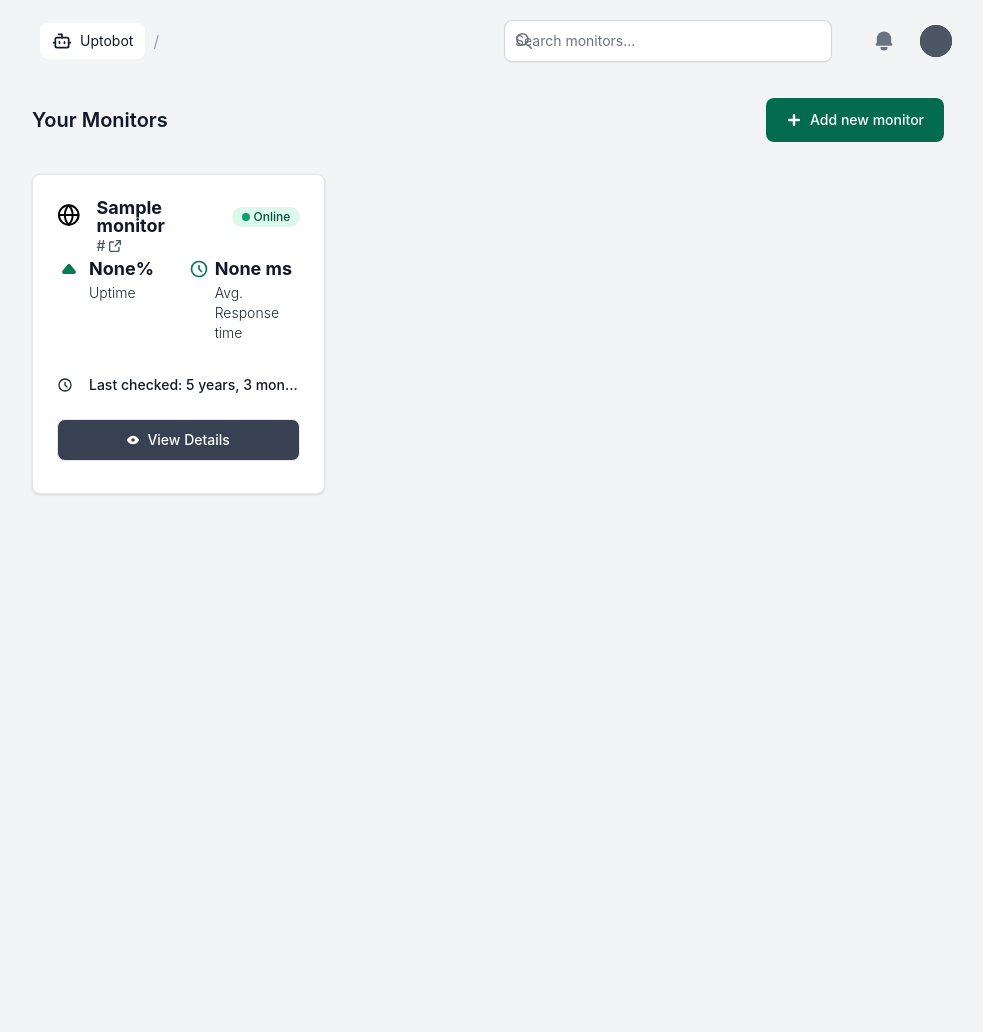
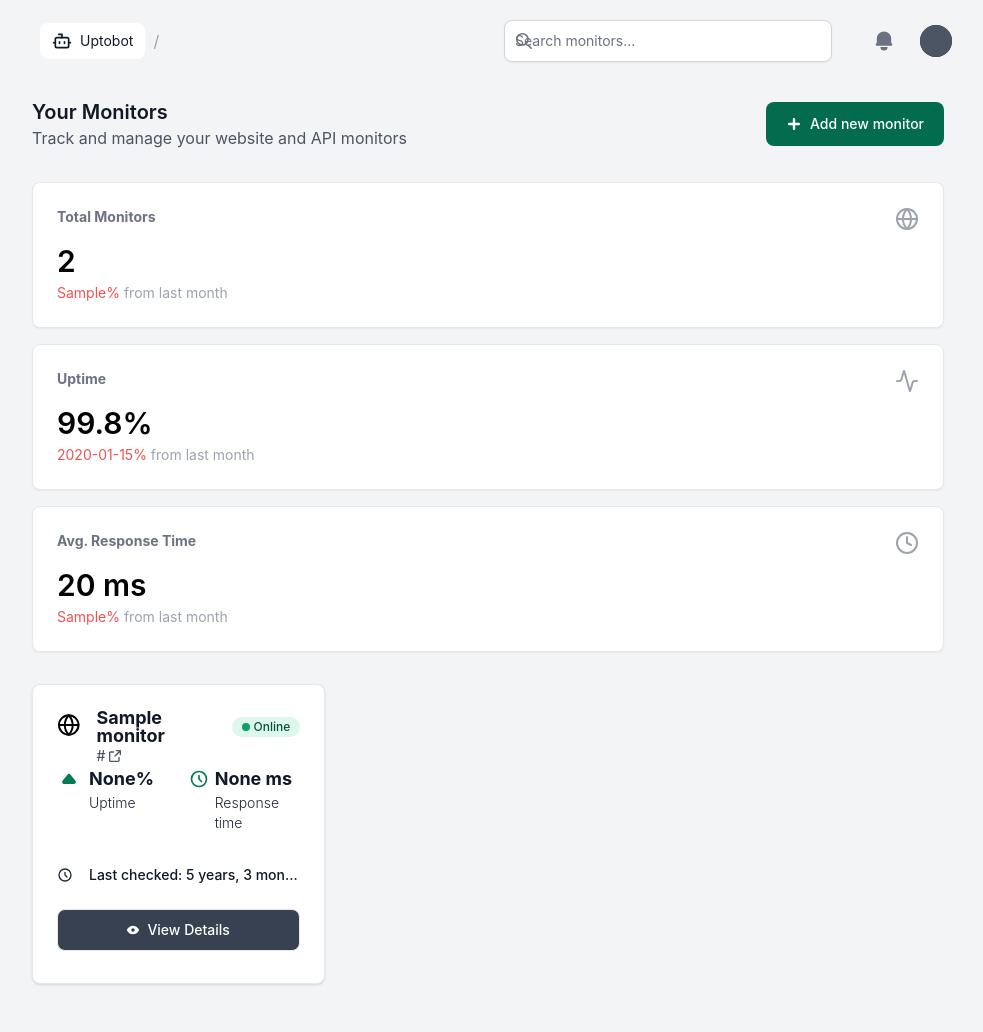
Before and after one commit to Mark-Oise/Uptobot, a Django app: template templates/dashboard/monitor_list.html in a window 1280 px wide. Shown: the whole page, without its empty margins (280-1263 px from the left). Before the commit the page ends 495 px from the top, so only its background shows below. Run offline with Django 4.2, Linux system fonts and the light colour scheme; tables that the repository leaves empty hold one stand-in row (values such as "Sample post"); the template is opened without the code that fills it: values that come from a table or form of the project are taken from there, most other values are stand-ins (such as "Sample title", 1, 10 or a date in 2020); data that the repository does not hold is empty; parts of the project's set-up code (start-up, migrations or seed data) failed here and were passed over; some libraries are stand-ins or nearby versions.

Commit message:
Dashboard page

```diff
--- a/templates/components/modals/add_monitor.html
+++ b/templates/components/modals/add_monitor.html
@@ -6,9 +6,13 @@
         <div class="relative p-4 bg-white rounded-lg shadow dark:bg-gray-800 sm:p-5">
             <!-- Modal header -->
             <div class="flex justify-between items-center pb-4 mb-4 rounded-t border-b sm:mb-5 dark:border-gray-600">
-                <h3 class="text-lg font-semibold text-gray-900 dark:text-white">
-                    Add Monitor
-                </h3>
+
+                <div>
+                    <h3 class="text-lg font-semibold text-gray-900 dark:text-white"> Add Monitor</h3>
+                    <p class="text-gray-600 text-sm dark:text-gray-100">Create a new monitor to track the uptime and
+                        performance of your website or API.</p>
+                </div>
+
                 <button type="button"
                     class="text-gray-400 bg-transparent hover:bg-gray-200 hover:text-gray-900 rounded-lg text-sm p-1.5 ml-auto inline-flex items-center dark:hover:bg-gray-600 dark:hover:text-white"
                     data-modal-toggle="addMonitorModal">
@@ -49,8 +53,8 @@
                     </div>
 
                     <div class="">
-                        <label for="URL"
-                            class="block mb-2 text-sm font-medium text-gray-900 dark:text-white">Url</label>
+                        <label for="URL" class="block mb-2 text-sm font-medium text-gray-900 dark:text-white">Url to
+                            Monitor</label>
                         <input type="text" name="url" id="url"
                             class="bg-gray-50 border border-gray-300 text-gray-900 text-sm rounded-lg focus:ring-green-600 focus:border-green-600 block w-full p-2.5 dark:bg-gray-700 dark:border-gray-600 dark:placeholder-gray-400 dark:text-white dark:focus:ring-green-500 dark:focus:border-green-500"
                             placeholder="http://example.com" required="">
@@ -92,13 +96,6 @@
                             <span class="text-sm text-gray-500 dark:text-gray-400 absolute end-0 -bottom-6">60m</span>
                         </div>
                     </div>
-                    <div class="sm:col-span-2">
-                        <label for="description"
-                            class="block mb-2 text-sm font-medium text-gray-900 dark:text-white">Description</label>
-                        <textarea id="description" name="description" rows="4"
-                            class="block p-2.5 w-full text-sm text-gray-900 bg-gray-50 rounded-lg border border-gray-300 focus:ring-green-600 focus:border-green-600 dark:bg-gray-700 dark:border-gray-600 dark:placeholder-gray-400 dark:text-white dark:focus:ring-primary-500 dark:focus:border-primary-500"
-                            placeholder="Write monitor description here"></textarea>
-                    </div>
                 </div>
                 <button type="submit"
                     class="text-white inline-flex items-center bg-green-700 hover:bg-green-800 focus:ring-4 focus:outline-none focus:ring-primary-300 font-medium rounded-lg text-sm px-5 py-2.5 text-center dark:bg-primary-600 dark:hover:bg-primary-700 dark:focus:ring-primary-800">
--- a/templates/dashboard/monitor_list_items.html
+++ b/templates/dashboard/monitor_list_items.html
@@ -1,11 +1,12 @@
 {% if monitors %}
-<div class="flex justify-between items-center mb-8">
+<div class="flex flex-col sm:flex-row justify-between items-start sm:items-center mb-8 gap-4 sm:gap-0">
     <div>
         <h2 class="text-xl font-semibold text-gray-900 dark:text-white sm:text-2xl">Your Monitors</h2>
+        <p class="text-gray-600 text-md dark:text-gray-100">Track and manage your website and API monitors</p>
     </div>
-    <div class="flex items-center">
+    <div class="flex items-center w-full sm:w-auto">
         <button data-modal-target="addMonitorModal" data-modal-toggle="addMonitorModal" type="button"
-            class="text-white inline-flex items-center bg-green-700 hover:bg-primary-800 focus:ring-4 focus:outline-none focus:ring-primary-300 font-medium rounded-lg text-sm px-5 py-2.5 text-center dark:bg-primary-600 dark:hover:bg-primary-700 dark:focus:ring-primary-800">
+            class="w-full sm:w-auto text-white inline-flex items-center justify-center bg-green-700 hover:bg-primary-800 focus:ring-4 focus:outline-none focus:ring-primary-300 font-medium rounded-lg text-sm px-5 py-2.5 text-center dark:bg-primary-600 dark:hover:bg-primary-700 dark:focus:ring-primary-800">
             <svg class="mr-1 -ml-1 w-6 h-6" fill="currentColor" viewBox="0 0 20 20" xmlns="http://www.w3.org/2000/svg">
                 <path fill-rule="evenodd"
                     d="M10 5a1 1 0 011 1v3h3a1 1 0 110 2h-3v3a1 1 0 11-2 0v-3H6a1 1 0 110-2h3V6a1 1 0 011-1z"
@@ -15,6 +16,93 @@
         </button>
     </div>
 </div>
+<div class="mb-8 grid gap-4 grid-cols-1 lg:grid-cols-3 mt-6">
+    <!-- Total Monitors Widget -->
+    <div
+        class="p-4 bg-white border border-gray-200 rounded-lg shadow-sm dark:border-gray-700 sm:p-6 dark:bg-gray-900 transition-all duration-300 hover:shadow-lg hover:scale-[1.02] hover:border-green-200">
+        <div class="flex justify-between items-start">
+            <div>
+                <h5 class="text-gray-500 text-sm font-bold dark:text-gray-200">Total Monitors</h5>
+                <div class="mt-4">
+                    <span class="text-3xl font-semibold dark:text-gray-100">2</span>
+                    <div class="text-sm {% if lead_growth >= 0 %}text-green-500{% else %}text-red-500{% endif %} mt-1">
+                        {% if lead_growth >= 0 %}+{% endif %}{{ lead_growth }}%
+                        <span class="text-gray-400">from last month</span>
+                    </div>
+                </div>
+            </div>
+            <div class="text-gray-400">
+                <svg xmlns="http://www.w3.org/2000/svg" width="24" height="24" viewBox="0 0 24 24" fill="none"
+                    stroke="currentColor" stroke-width="2" stroke-linecap="round" stroke-linejoin="round"
+                    class="lucide lucide-globe-icon lucide-globe w-6 h-6">
+                    <circle cx="12" cy="12" r="10" />
+                    <path d="M12 2a14.5 14.5 0 0 0 0 20 14.5 14.5 0 0 0 0-20" />
+                    <path d="M2 12h20" />
+                </svg>
+            </div>
+        </div>
+    </div>
+
+    <!-- Positive Sentiment Widget -->
+    <div
+        class="p-4 bg-white border border-gray-200 rounded-lg shadow-sm dark:border-gray-700 sm:p-6 dark:bg-gray-900 transition-all duration-300 hover:shadow-lg hover:scale-[1.02] hover:border-green-200">
+        <div class="flex justify-between items-start">
+            <div>
+                <h5 class="text-gray-500 text-sm font-bold dark:text-gray-200">Uptime
+                </h5>
+                <div class="mt-4">
+                    <span class="text-3xl font-semibold dark:text-gray-200">
+                        99.8%</span>
+                    <div
+                        class="text-sm {% if sentiment_growth >= 0 %}text-green-500{% else %}text-red-500{% endif %} mt-1">
+                        {% if sentiment_growth >= 0 %}+{% endif %}{{ sentiment_growth }}%
+                        <span class="text-gray-400">from last month</span>
+                    </div>
+                </div>
+            </div>
+            <div class="text-gray-400">
+                <svg xmlns="http://www.w3.org/2000/svg" width="24" height="24" viewBox="0 0 24 24" fill="none"
+                    stroke="currentColor" stroke-width="2" stroke-linecap="round" stroke-linejoin="round"
+                    class="lucide lucide-activity-icon lucide-activity w-6 h-6">
+                    <path
+                        d="M22 12h-2.48a2 2 0 0 0-1.93 1.46l-2.35 8.36a.25.25 0 0 1-.48 0L9.24 2.18a.25.25 0 0 0-.48 0l-2.35 8.36A2 2 0 0 1 4.49 12H2" />
+                </svg>
+            </div>
+        </div>
+    </div>
+
+    <!-- Engagement Rate Widget -->
+    <div
+        class="p-4 bg-white border border-gray-200 rounded-lg shadow-sm dark:border-gray-700 sm:p-6 dark:bg-gray-900 transition-all duration-300 hover:shadow-lg hover:scale-[1.02] hover:border-green-200">
+        <div class="flex justify-between items-start">
+            <div>
+                <h5 class="text-gray-500 text-sm font-bold dark:text-gray-200">Avg. Response Time</h5>
+                <div class="mt-4">
+                    <span class="text-3xl font-semibold dark:text-gray-200">
+                        20 ms</span>
+                    <div
+                        class="text-sm {% if engagement_growth >= 0 %}text-green-500{% else %}text-red-500{% endif %} mt-1">
+                        {% if engagement_growth >= 0 %}+{% endif %}{{ engagement_growth }}%
+                        <span class="text-gray-400">from last month</span>
+                    </div>
+                </div>
+            </div>
+            <div class="text-gray-400">
+
+                <svg xmlns="http://www.w3.org/2000/svg" width="24" height="24" viewBox="0 0 24 24" fill="none"
+                    stroke="currentColor" stroke-width="2" stroke-linecap="round" stroke-linejoin="round"
+                    class="lucide lucide-clock-icon lucide-clock w-6 h-6">
+                    <circle cx="12" cy="12" r="10" />
+                    <polyline points="12 6 12 12 16 14" />
+                </svg>
+            </div>
+        </div>
+    </div>
+
+
+
+</div>
+
 <div id="monitor-list-cards" class="grid gap-4 xl:grid-cols-3 2xl:grid-cols-2">
 
     {% for monitor in monitors %}
@@ -107,7 +195,7 @@
                     <h3 class="text-lg font-bold text-gray-900 dark:text-white">
                         {{ monitor.get_average_response_time}} ms
                     </h3>
-                    <p class="text-sm font-light text-gray-800 dark:text-gray-400">Avg. Response time</p>
+                    <p class="text-sm font-light text-gray-800 dark:text-gray-400">Response time</p>
                 </div>
             </div>
 
```
